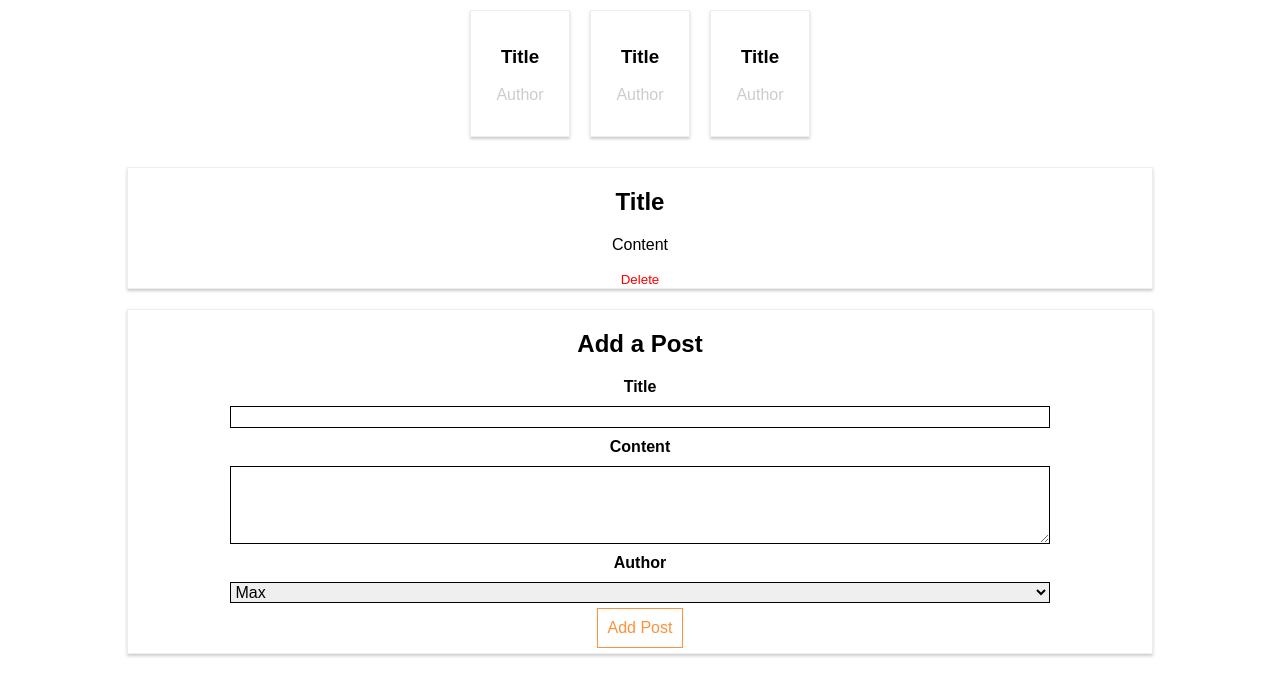
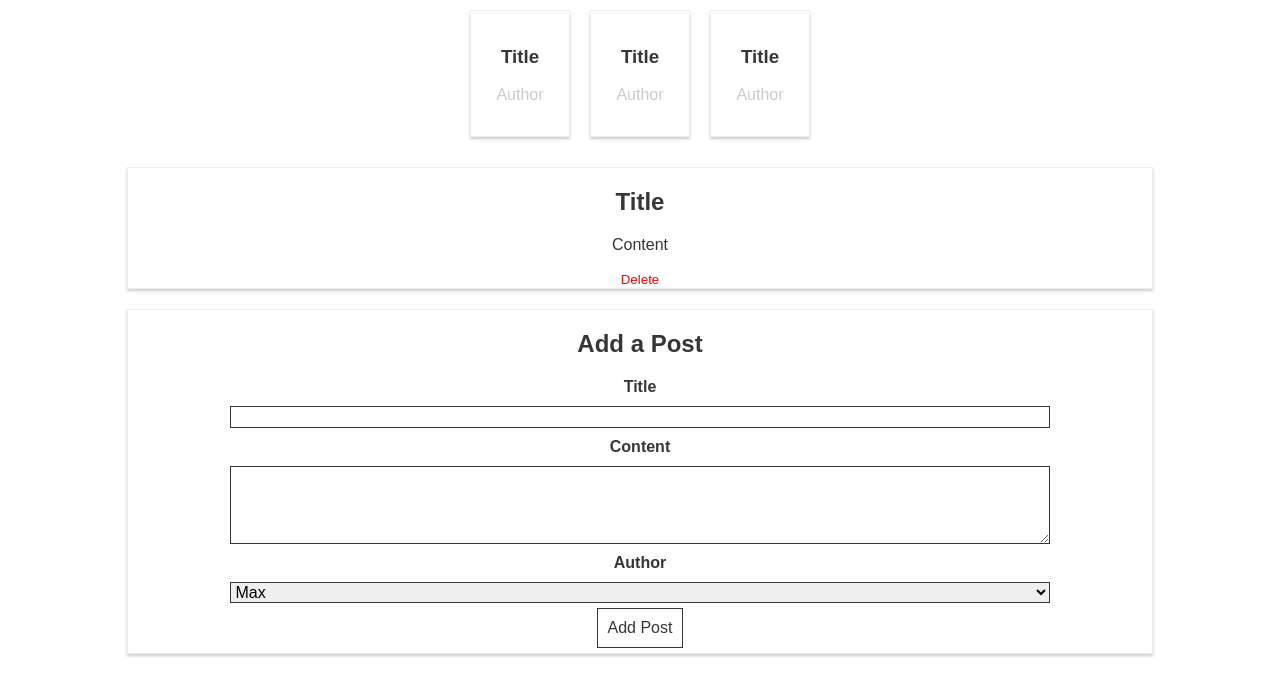
Before and after one commit to RobLMartin/react-and-http-requests, a React (Create React App) app: page / in a window 1280 px wide. Shown: the top 696 px of the page. Built offline with nearby package versions, Linux system fonts and the light colour scheme.

Commit message:
css changes

```diff
--- a/src/components/NewPost/NewPost.css
+++ b/src/components/NewPost/NewPost.css
@@ -19,7 +19,7 @@
     display: block;
     width: 80%;
     box-sizing: border-box;
-    border: 1px solid black;
+    border: 1px solid #363636;
     outline: none;
     font: inherit;
     margin: auto;
@@ -29,14 +29,15 @@
     margin: 5px 0;
     padding: 10px;
     font: inherit;
-    border: 1px solid #fa923f;
+    border: 1px solid #363636;
     background-color: transparent;
-    color: #fa923f;
+    color: #363636;
     cursor: pointer;
 }
 
 .NewPost button:hover,
 .NewPost button:active {
     color: white;
-    background-color: #fa923f;
+    background-color: #4c5ca3;
+    border-color: #4c5ca3;
 }
--- a/src/index.css
+++ b/src/index.css
@@ -2,4 +2,5 @@ body {
   margin: 0;
   padding: 0;
   font-family: sans-serif;
+  color: #363636;
 }
```
